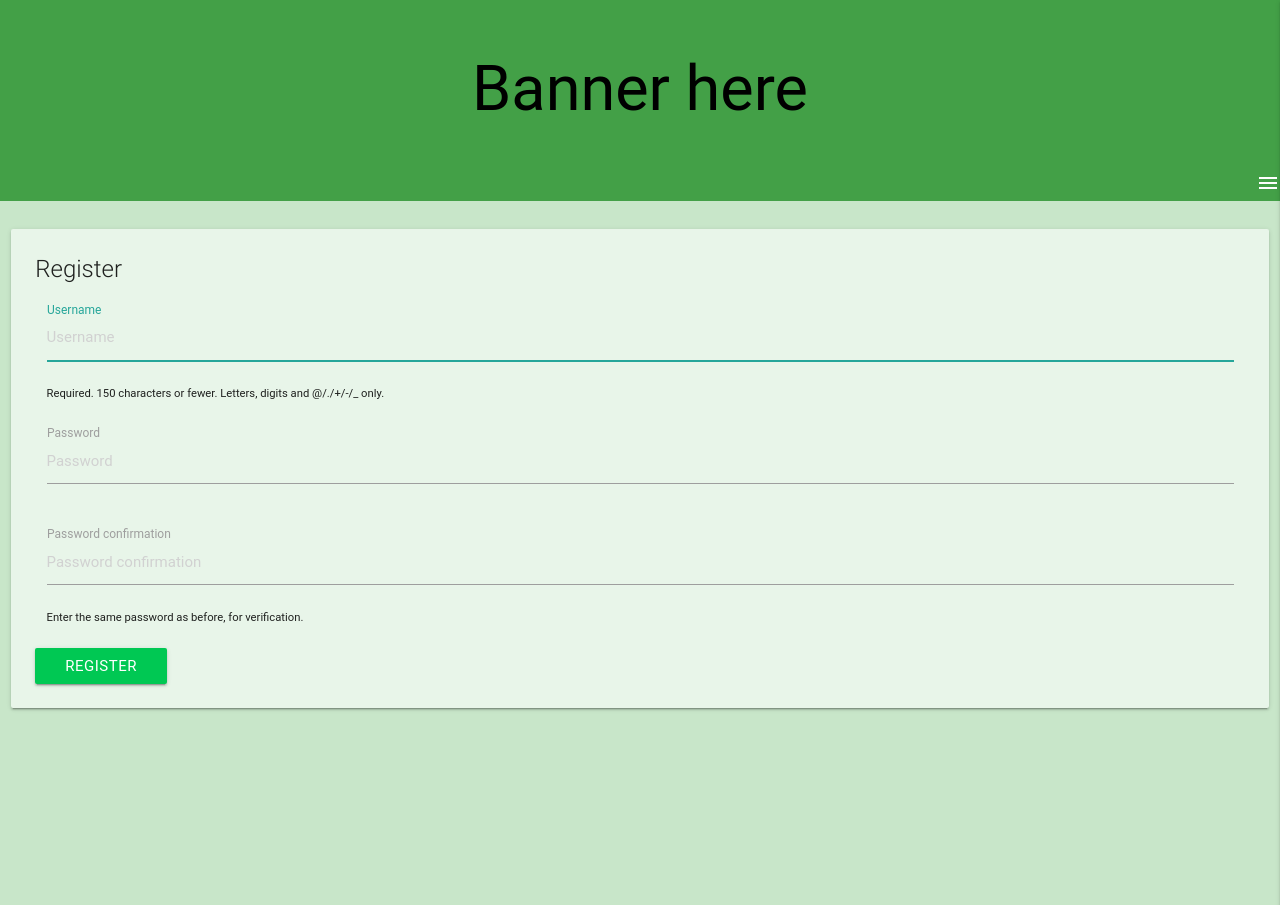
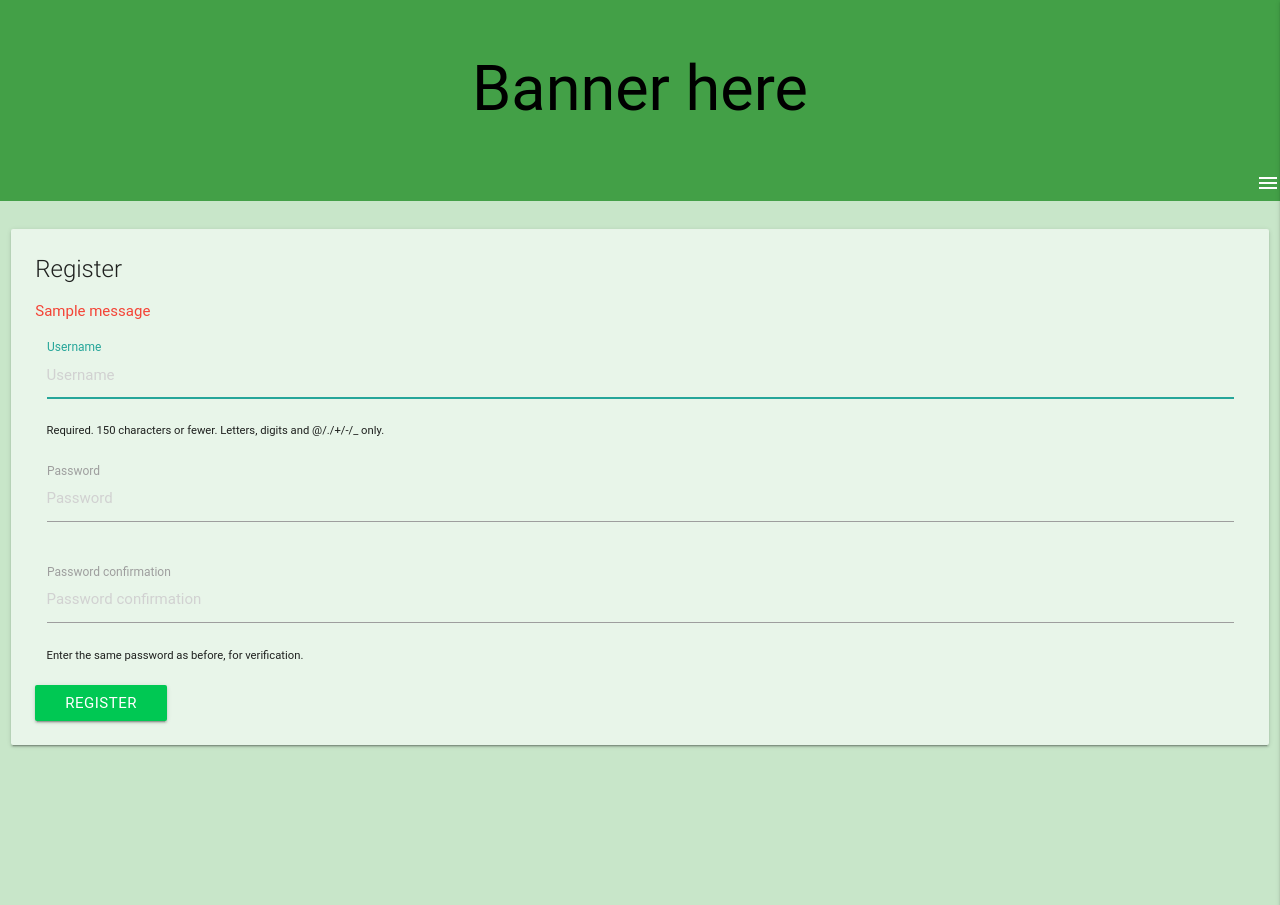
Before and after one commit to sbenemerito/django-forum, a Django app: page /register/ in a window 1280 px wide. Shown: the top 905 px of the page. Run offline with Django 3.2, Linux system fonts and the light colour scheme; tables that the repository leaves empty hold one stand-in row (values such as "Sample post"); one stand-in notice (Sample message) is shown; some libraries are stand-ins or nearby versions; some web fonts are replaced.

Commit message:
Added error messages in Register page (for testing)

```diff
--- a/users/templates/users/login.html
+++ b/users/templates/users/login.html
@@ -1,4 +1,6 @@
 {% extends 'forum/base.html' %}
+
+{% block title %}Forum - Login{% endblock title %}
 
 {% block content %}
   <div class="row">
--- a/users/templates/users/register.html
+++ b/users/templates/users/register.html
@@ -1,4 +1,6 @@
 {% extends 'forum/base.html' %}
+
+{% block title %}Forum - Register{% endblock title %}
 
 {% block content %}
   <div class="row">
@@ -7,32 +9,35 @@
               <div class="card-content">
                   <span class="card-title">Register</span>
                   <ul class="red-text">
+                      {% for message in messages %}
+                      <li>{{ message }}</li>
+                      {% endfor %}
                       <li>{{ form.non_field_errors }}</li>
-                      {% for field in form %}
-                        <li>{{ field.errors }}</li>
-                      {% endfor %}
                   </ul>
 
                   <form method="post" action="{% url 'users:register' %}">
                       {% csrf_token %}
                       <div class="row">
                           <div class="input-field col s12">
-                              <input autofocus id="id_{{ form.username.name }}" name="{{ form.username.name }}" maxlength="150" type="text" placeholder="{{ form.username.label }}" required>
+                              <input autofocus id="id_{{ form.username.name }}" name="{{ form.username.name }}" maxlength="150" type="text" placeholder="{{ form.username.label }}" >
                               <label for="id_{{ form.username.name }}">{{ form.username.label }}</label>
-                              <small>{{ form.username.help_text }}</small>
+                              <small>{{ form.username.help_text }}</small> <br/>
+                              <small class="red-text">{{ form.username.errors }}</small>
                           </div>
                       </div>
                       <div class="row">
                           <div class="input-field col s12">
-                              <input id="id_{{ form.password1.name }}" name="{{ form.password1.name }}" type="password" placeholder="{{ form.password1.label }}" required>
-                              <label for="id_{{ form.password1.name }}">{{ form.password1.label }}</label>
+                              <input id="id_{{ form.password1.name }}" name="{{ form.password1.name }}" type="password" placeholder="{{ form.password1.label }}" >
+                              <label for="id_{{ form.password1.name }}">{{ form.password1.label }}</label> <br/>
+                              <small class="red-text">{{ form.password1.errors }}</small>
                           </div>
                       </div>
                       <div class="row">
                           <div class="input-field col s12">
-                              <input id="id_{{ form.password2.name }}" name="{{ form.password2.name }}" type="password" placeholder="{{ form.password2.label }}" required>
+                              <input id="id_{{ form.password2.name }}" name="{{ form.password2.name }}" type="password" placeholder="{{ form.password2.label }}" >
                               <label for="id_{{ form.password2.name }}">{{ form.password2.label }}</label>
-                              <small>{{ form.password2.help_text }}</small>
+                              <small>{{ form.password2.help_text }}</small> <br/>
+                              <small class="red-text">{{ form.password2.errors }}</small>
                           </div>
                       </div>
                       <button class="btn green accent-4 waves-effect waves-light" type="submit" name="action">Register</button>
--- a/users/views.py
+++ b/users/views.py
@@ -3,16 +3,21 @@ from django.http import HttpResponseRedirect
 from django.core.urlresolvers import reverse
 from django.contrib.auth import login, logout, authenticate
 from django.contrib.auth.forms import UserCreationForm
-
+from django.contrib import messages
 
 def register(request):
     if request.method == 'POST':
         form = UserCreationForm(data=request.POST)
-        if form.is_valid():
-            new_user = form.save()
-            authenticated_user = authenticate(username=new_user.username, password=request.POST['password1'])
-            login(request, authenticated_user)
+
+        if request.POST['username'] != '' or request.POST['password1'] != '' or request.POST['password2'] != '':
+            if form.is_valid():
+                new_user = form.save()
+                authenticated_user = authenticate(username=new_user.username, password=request.POST['password1'])
+                login(request, authenticated_user)
             return HttpResponseRedirect(reverse('forum:index'))
+        else:
+            messages.error(request, 'You left one or more field(s) blank')
+
     else:
         form = UserCreationForm()
 
```
